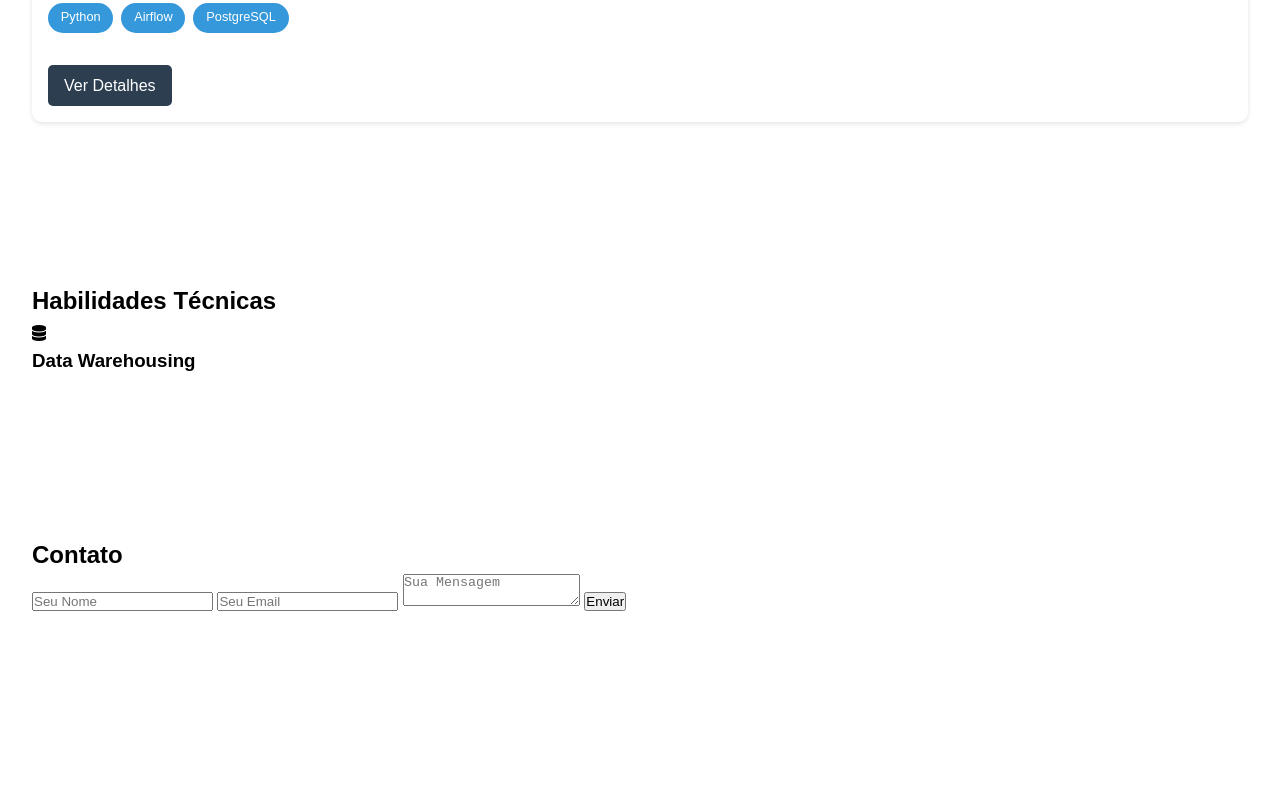
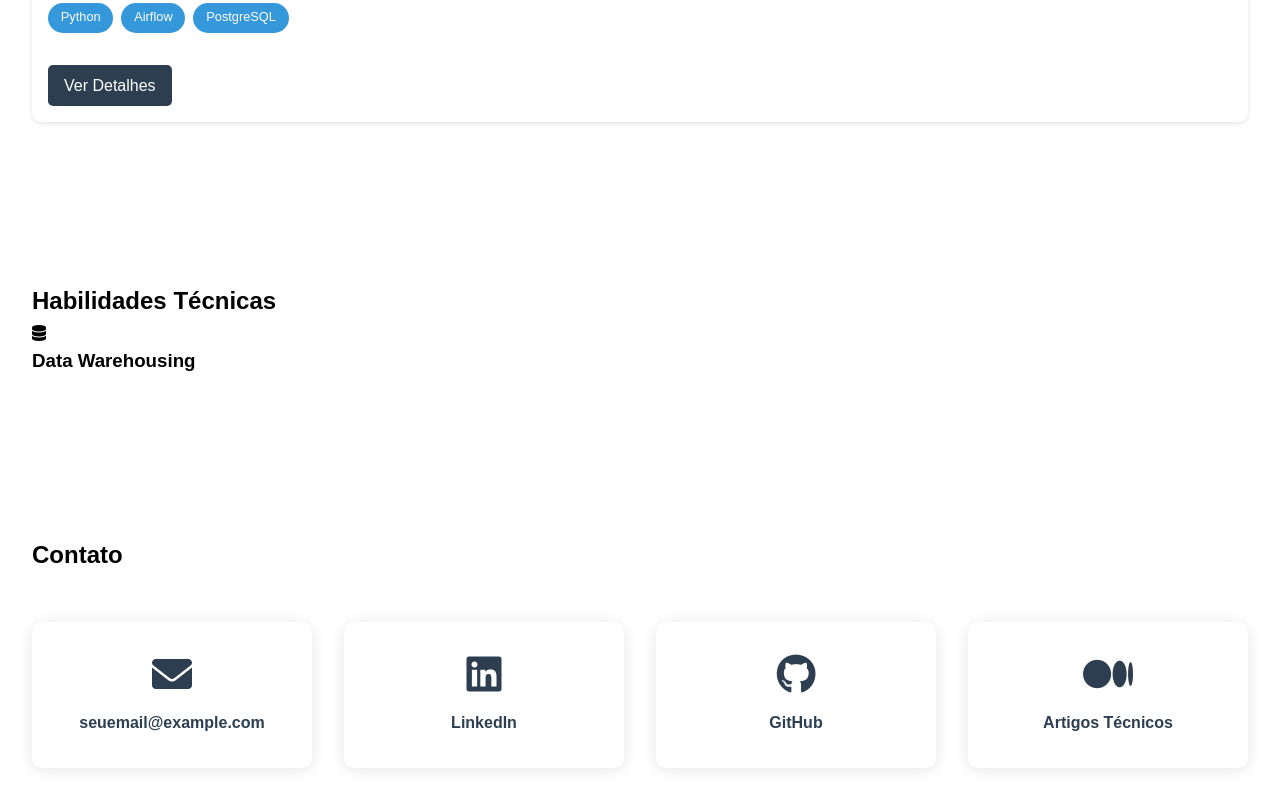
Before and after one commit to gabrielmango/my-portfolio, a plain HTML site: page index.html in a window 1280 px wide. Shown: the part 1285-2094 px from the top of the page. Before the commit the page ends 1979 px from the top, so only its background shows below. Drawn offline with Linux system fonts and the light colour scheme.

Commit message:
remove contact form

```diff
--- a/index.html
+++ b/index.html
@@ -8,6 +8,7 @@
     <link rel="stylesheet" href="https://cdnjs.cloudflare.com/ajax/libs/font-awesome/6.0.0/css/all.min.css">
 </head>
 <body>
+    <!-- Cabeçalho -->
     <header>
         <nav>
             <ul>
@@ -19,19 +20,23 @@
         </nav>
     </header>
 
+    <!-- Seção Hero -->
     <section class="hero">
         <h1>Engenheiro de Dados</h1>
         <p>Transformando dados em insights valiosos</p>
     </section>
 
+    <!-- Seção Sobre -->
     <section id="sobre" class="section">
         <h2>Sobre Mim</h2>
         <p>[Insira aqui uma breve descrição sobre você, sua formação e objetivos]</p>
     </section>
 
+    <!-- Seção Projetos -->
     <section id="projetos" class="section">
         <h2>Projetos Destacados</h2>
         <div class="projetos-grid">
+            <!-- Projeto 1 -->
             <div class="projeto-card">
                 <img src="projetos/projeto1.jpg" alt="Projeto 1">
                 <h3>ETL Pipeline</h3>
@@ -46,6 +51,7 @@
         </div>
     </section>
 
+    <!-- Seção Habilidades -->
     <section id="habilidades" class="section">
         <h2>Habilidades Técnicas</h2>
         <div class="habilidades-container">
@@ -56,14 +62,27 @@
         </div>
     </section>
 
+    <!-- Seção Contato Atualizada -->
     <section id="contato" class="section">
         <h2>Contato</h2>
-        <form action="https://formspree.io/f/YOUR_FORM_ID" method="POST">
-            <input type="text" name="name" placeholder="Seu Nome" required>
-            <input type="email" name="email" placeholder="Seu Email" required>
-            <textarea name="message" placeholder="Sua Mensagem" required></textarea>
-            <button type="submit">Enviar</button>
-        </form>
+        <div class="contato-container">
+            <div class="contato-item">
+                <i class="fas fa-envelope"></i>
+                <a href="mailto:seuemail@example.com">seuemail@example.com</a>
+            </div>
+            <div class="contato-item">
+                <i class="fab fa-linkedin"></i>
+                <a href="https://linkedin.com/in/seu-linkedin" target="_blank">LinkedIn</a>
+            </div>
+            <div class="contato-item">
+                <i class="fab fa-github"></i>
+                <a href="https://github.com/seu-usuario" target="_blank">GitHub</a>
+            </div>
+            <div class="contato-item">
+                <i class="fab fa-medium"></i>
+                <a href="https://medium.com/@seu-usuario" target="_blank">Artigos Técnicos</a>
+            </div>
+        </div>
     </section>
 
     <script src="scripts.js"></script>
--- a/scripts.js
+++ b/scripts.js
@@ -7,12 +7,3 @@ document.querySelectorAll('a[href^="#"]').forEach(anchor => {
         });
     });
 });
-
-// Form submission
-const form = document.querySelector('form');
-form.addEventListener('submit', (e) => {
-    e.preventDefault();
-    // Aqui você pode adicionar lógica de envio
-    alert('Mensagem enviada com sucesso!');
-    form.reset();
-});
--- a/style.css
+++ b/style.css
@@ -20,6 +20,7 @@ header {
     position: fixed;
     width: 100%;
     top: 0;
+    z-index: 1000;
 }
 
 nav ul {
@@ -56,6 +57,45 @@ nav a:hover {
     padding: 5rem 2rem;
 }
 
+/* Novos estilos para contato */
+.contato-container {
+    display: grid;
+    grid-template-columns: repeat(auto-fit, minmax(250px, 1fr));
+    gap: 2rem;
+    margin-top: 3rem;
+}
+
+.contato-item {
+    background: white;
+    padding: 2rem;
+    border-radius: 10px;
+    text-align: center;
+    box-shadow: 0 2px 15px rgba(0,0,0,0.1);
+    transition: transform 0.3s;
+}
+
+.contato-item:hover {
+    transform: translateY(-5px);
+}
+
+.contato-item i {
+    font-size: 2.5rem;
+    color: var(--primary-color);
+    margin-bottom: 1rem;
+}
+
+.contato-item a {
+    color: var(--primary-color);
+    text-decoration: none;
+    font-weight: 600;
+    display: block;
+}
+
+.contato-item a:hover {
+    color: var(--secondary-color);
+}
+
+/* Restante do CSS mantido igual */
 .projetos-grid {
     display: grid;
     grid-template-columns: repeat(auto-fit, minmax(300px, 1fr));
@@ -106,4 +146,8 @@ nav a:hover {
     .projetos-grid {
         grid-template-columns: 1fr;
     }
+
+    .contato-container {
+        grid-template-columns: 1fr;
+    }
 }
```
